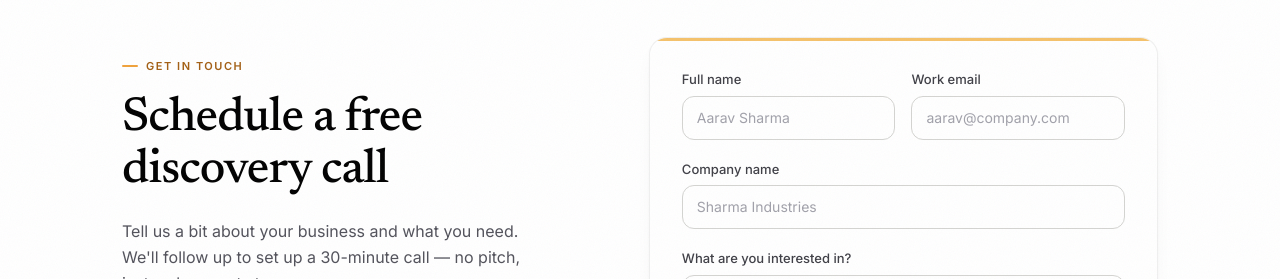
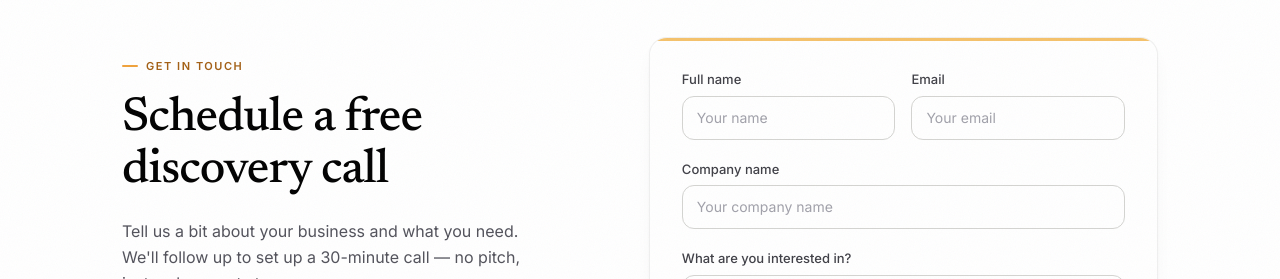
Before and after one commit to anymus-in/website, a Next.js app: page /schedule-call in a window 1280 px wide. Shown: the part 123-402 px from the top of the page. Built offline with nearby package versions, Linux system fonts and the light colour scheme.

Commit message:
refine: update input placeholders for better clarity in ScheduleCallForm

```diff
--- a/src/app/schedule-call/ScheduleCallForm.tsx
+++ b/src/app/schedule-call/ScheduleCallForm.tsx
@@ -55,17 +55,17 @@ export default function ScheduleCallForm() {
         <Field label="Full name">
           <input
             required
-            placeholder="Aarav Sharma"
+            placeholder="Your name"
             value={name}
             onChange={(e) => setName(e.target.value)}
             className={fieldClass}
           />
         </Field>
-        <Field label="Work email">
+        <Field label="Email">
           <input
             required
             type="email"
-            placeholder="aarav@company.com"
+            placeholder="Your email"
             value={email}
             onChange={(e) => setEmail(e.target.value)}
             className={fieldClass}
@@ -76,7 +76,7 @@ export default function ScheduleCallForm() {
       <Field label="Company name">
         <input
           required
-          placeholder="Sharma Industries"
+          placeholder="Your company name"
           value={company}
           onChange={(e) => setCompany(e.target.value)}
           className={fieldClass}
```
